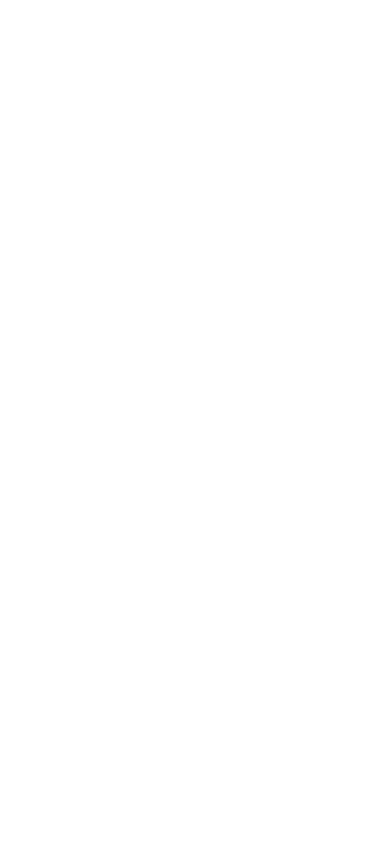
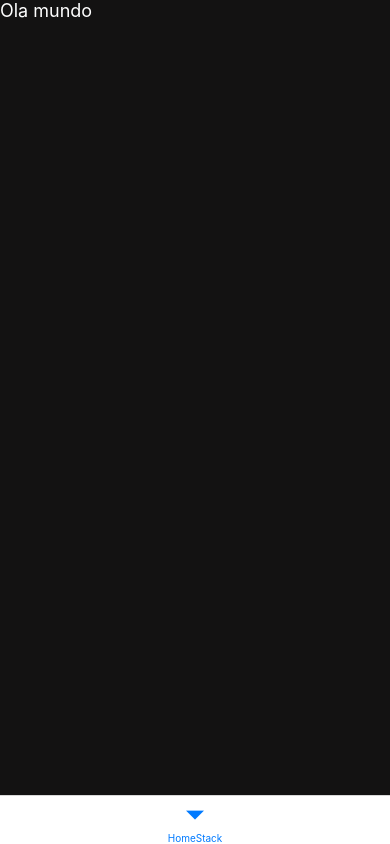
Before and after one commit to pedrokpdo/replica-spotify, a React Native app: screen / in a window 390 px wide. Built offline with nearby package versions, Linux system fonts and the light colour scheme.

Commit message:
componentes padrões

```diff
--- a/App.tsx
+++ b/App.tsx
@@ -2,11 +2,13 @@
 import { StatusBar } from 'expo-status-bar';
 import React from 'react';
 import { StyleSheet, Text, View } from 'react-native';
+import { AppStack } from './src/stacks/AppStack';
 
 export default function App() {
   return (
     <NavigationContainer>
-      {/* <AppStack/> */}
+      <AppStack />
+      <StatusBar translucent={false} />
     </NavigationContainer>
   );
 }
--- /dev/null
+++ b/src/components/funcionais/ContainerComponent/index.tsx
@@ -0,0 +1,10 @@
+import React from "react";
+import { ScrollView, View } from 'react-native'
+
+export const ContainerComponent = ({ children }) => {
+    return (
+        <ScrollView style={{ flex: 1, backgroundColor: 'rgb(19, 18, 18)' }}>
+            {children}
+        </ScrollView>
+    )
+}
--- /dev/null
+++ b/src/components/funcionais/TitleComponent/index.tsx
@@ -0,0 +1,16 @@
+import React from "react";
+import { Text } from "react-native";
+
+interface Props {
+    bold?: boolean;
+    children?: any;
+    style?: any;
+    bottom?: any;
+    top?: any;
+}
+
+export const Title = ({ bold=false, children, style = {}, top=0, bottom=0 }: Props) => {
+    return (
+        <Text style={{color: 'white' ,marginTop: 8 * top, marginBottom: 8 * bottom, fontWeight: bold ? 'bold' : '400', fontSize: 18, ...style }}>{children}</Text>
+    )
+}
--- a/src/screens/HomeScreen/index.tsx
+++ b/src/screens/HomeScreen/index.tsx
@@ -1,10 +1,12 @@
 import React from 'react'
 import { View } from 'react-native'
+import { ContainerComponent } from '../../components/funcionais/ContainerComponent'
+import { Title } from '../../components/funcionais/TitleComponent'
 
 export const HomeScreen = () => {
     return (
-        <View>
-
-        </View>
+        <ContainerComponent>
+            <Title>Ola mundo</Title>
+        </ContainerComponent>
     )
 }
--- a/src/stacks/AppStack/index.tsx
+++ b/src/stacks/AppStack/index.tsx
@@ -6,7 +6,7 @@
 
 export const AppStack = () => {
     return (
-        <Navigator>
+        <Navigator screenOptions={{ headerShown: false }}>
             <Screen name='HomeStack' component={HomeStack}/>
         </Navigator>
     )
--- a/src/stacks/HomeStack/index.tsx
+++ b/src/stacks/HomeStack/index.tsx
@@ -6,8 +6,8 @@
 
 export const HomeStack = () => {
     return (
-        <Navigator>
-            <Screen name='HomeScreen' component={HomeScreen}/>
+        <Navigator screenOptions={{ headerShown: false }}>
+            <Screen name='HomeScreen' component={HomeScreen} />
         </Navigator>
     )
 }
```
Also changed, not shown: src/components/funcionais/Divider/index.tsx (added, +13 -0 lines), src/components/funcionais/FullCard/index.tsx (added, +16 -0 lines), src/components/funcionais/RowComponent/index.tsx (added, +10 -0 lines), src/components/funcionais/SpaceComponent/index.tsx (added, +10 -0 lines), src/components/funcionais/TextComponent/index.tsx (added, +16 -0 lines).
